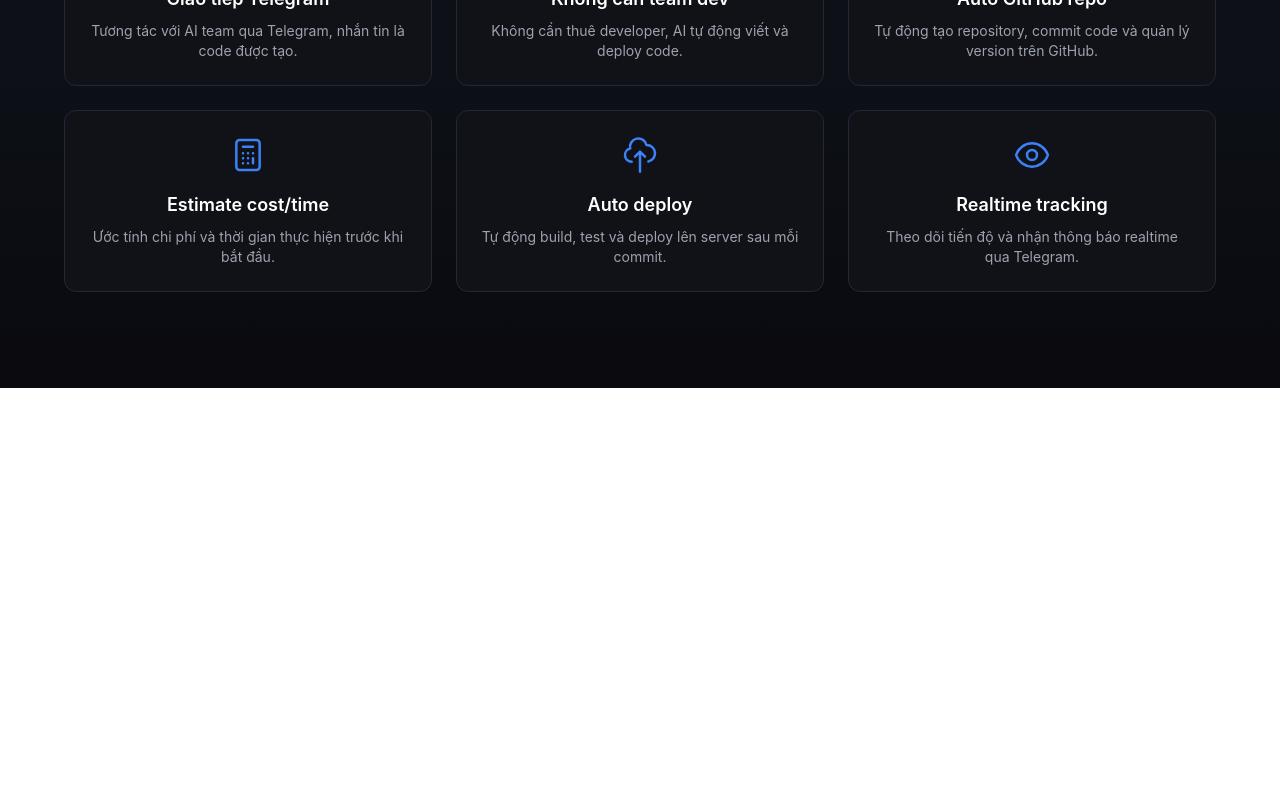
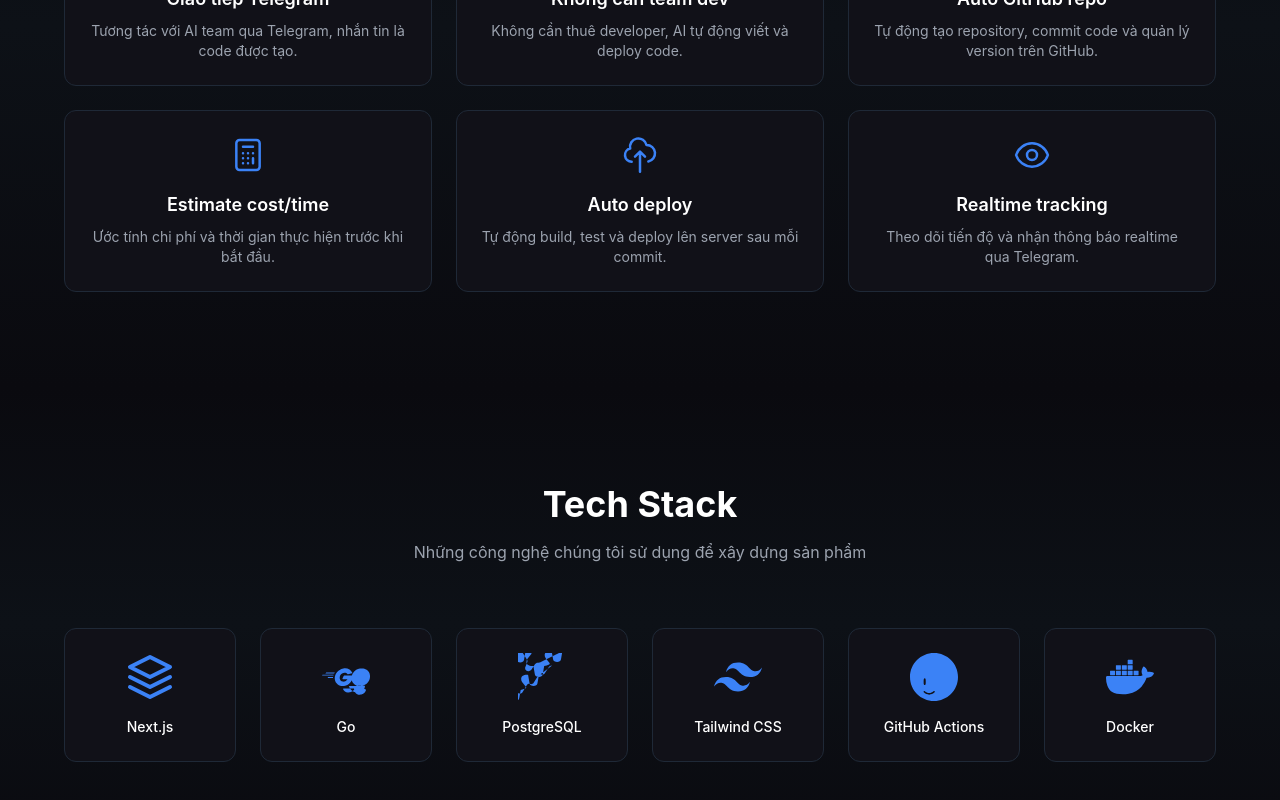
Before and after one commit to wisbidev/project-c051d40a, a Next.js app in the folder frontend/: page / in a window 1280 px wide. Shown: the part 2314-3114 px from the top of the page. Before the commit the page ends 2702 px from the top, so only its background shows below. Built offline with nearby package versions, Linux system fonts and the light colour scheme.

Commit message:
feat: add TechStackSection to page

```diff
--- a/frontend/src/app/page.tsx
+++ b/frontend/src/app/page.tsx
@@ -2,6 +2,7 @@ import HeroSection from "@/components/HeroSection";
 import PipelineSection from "@/components/PipelineSection";
 import AgentsSection from "@/components/AgentsSection";
 import FeaturesSection from "@/components/FeaturesSection";
+import TechStackSection from "@/components/TechStackSection";
 
 export default function Home() {
   return (
@@ -10,6 +11,7 @@ export default function Home() {
       <PipelineSection />
       <AgentsSection />
       <FeaturesSection />
+      <TechStackSection />
     </main>
   );
 }
```
